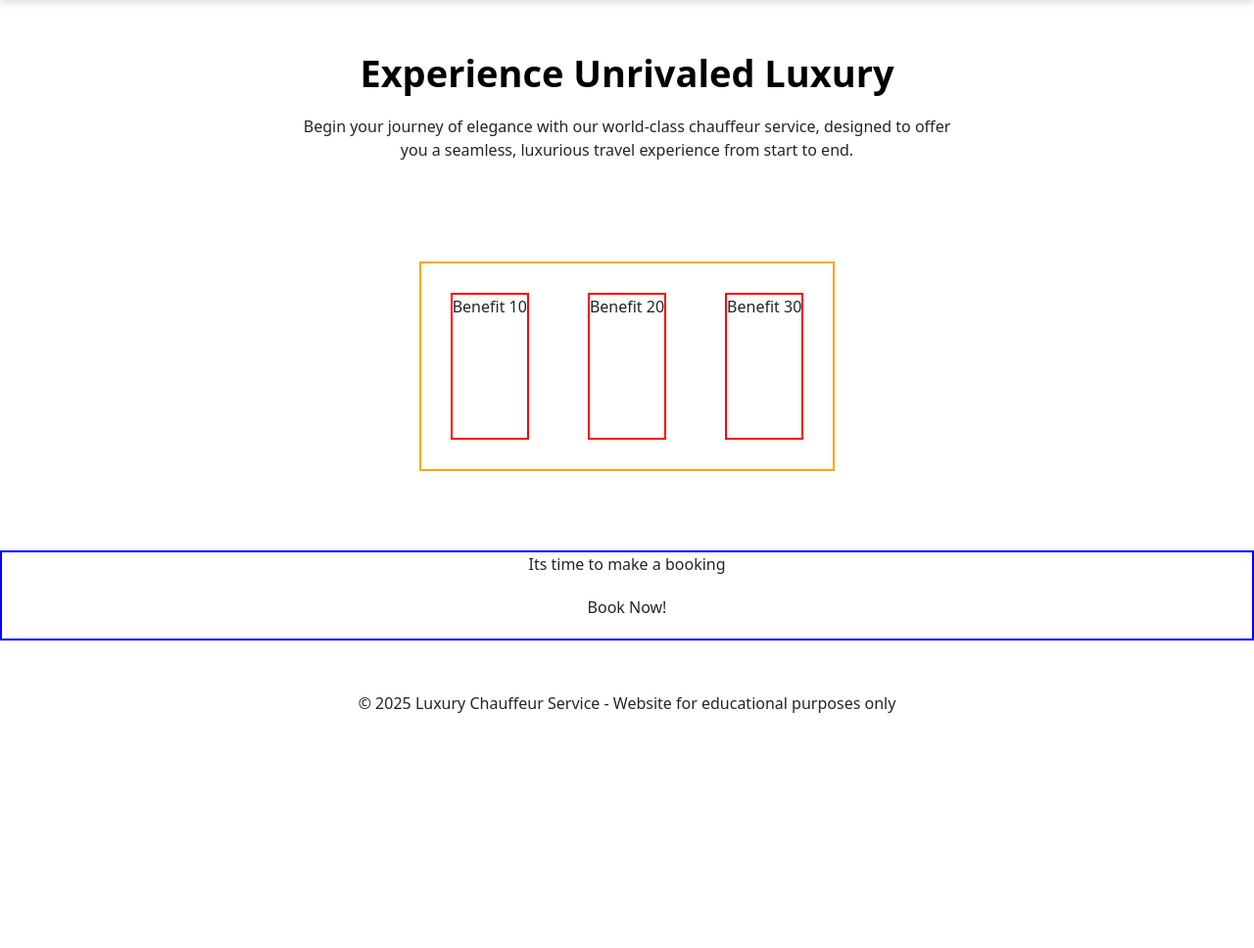
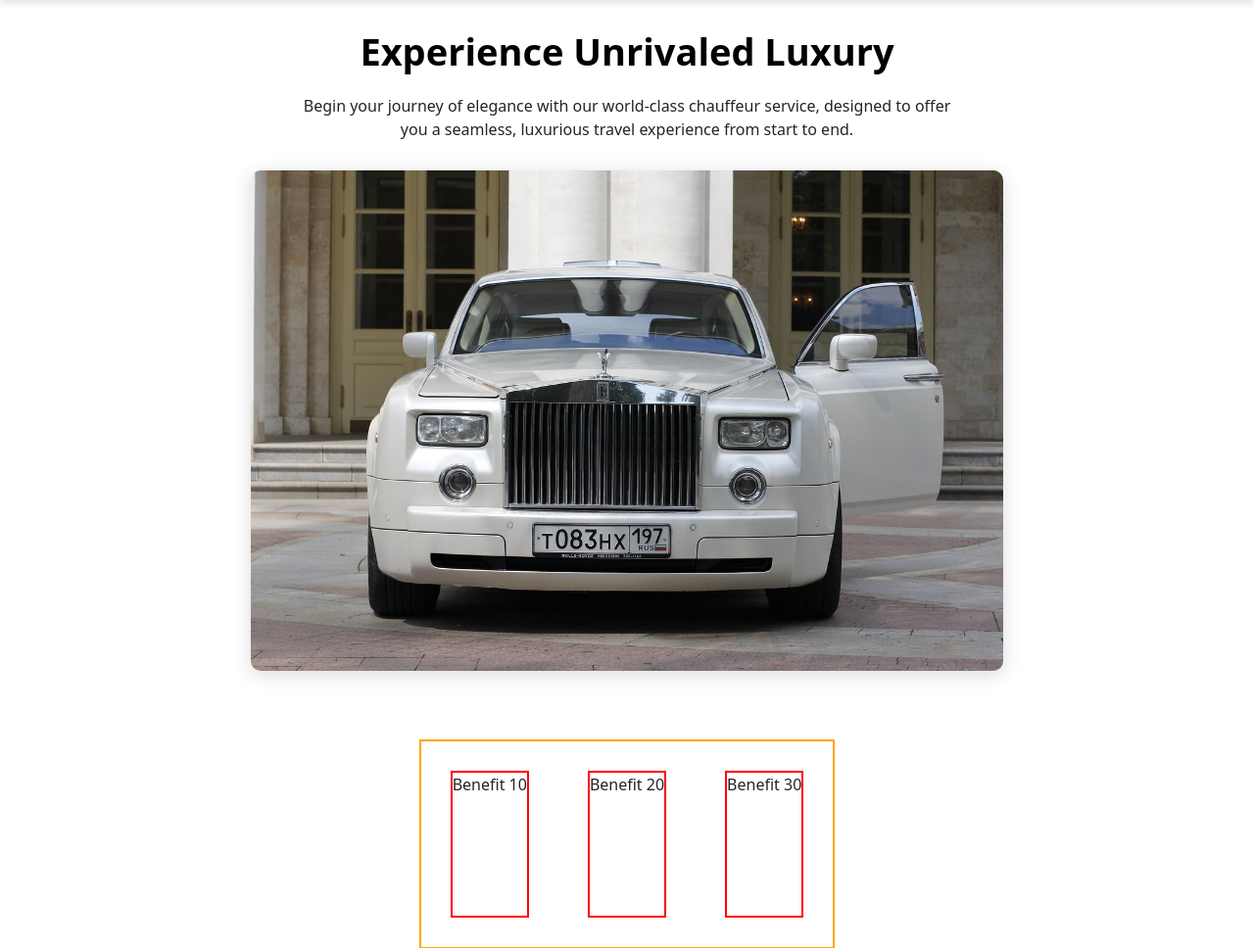
Before and after one commit to tumelo-maja/luxury-chauffeur-service, a Django app: template templates/home.html in a window 1280 px wide. Shown: the part 50-1018 px from the top of the page at 98% size. Before the commit the page ends 778 px from the top, so only its background shows below. Run offline with Django 4.2, Linux system fonts and the light colour scheme; the template is opened without the code that fills it, so the values that code supplies are empty; some libraries are stand-ins or nearby versions.

Commit message:
Add hero image

```diff
--- a/static/css/style.css
+++ b/static/css/style.css
@@ -52,6 +52,22 @@ main.home {
     font-size: 38px;
     font-weight: bold;
     color: black
+}
+
+.hero-image {
+    display: flex;
+    align-items: center;
+    justify-content: center;
+    margin: 10px 0;
+}
+
+.hero-image img {
+    width: 100%;
+    max-width: 48rem;
+    height: 100%;
+    border-radius: 10px;
+    box-shadow: 0 4px 20px rgba(0, 0, 0, 0.15);
+    overflow: hidden;
 }
 
 #services {
--- a/templates/home.html
+++ b/templates/home.html
@@ -9,7 +9,7 @@
         <p class="col-md-7 text-center">Begin your journey of elegance with our world-class chauffeur service, designed to offer you a
             seamless, luxurious travel experience from start to end.</p>
         <div class="hero-image">
-            <img src="" alt="">
+            <img src="{% static 'images/rolls-royce-car.jpg' %}" alt="">
         </div>
 
     </section>
```
Also changed, not shown: README.md, static/images/rolls-royce-car.jpg (added).
